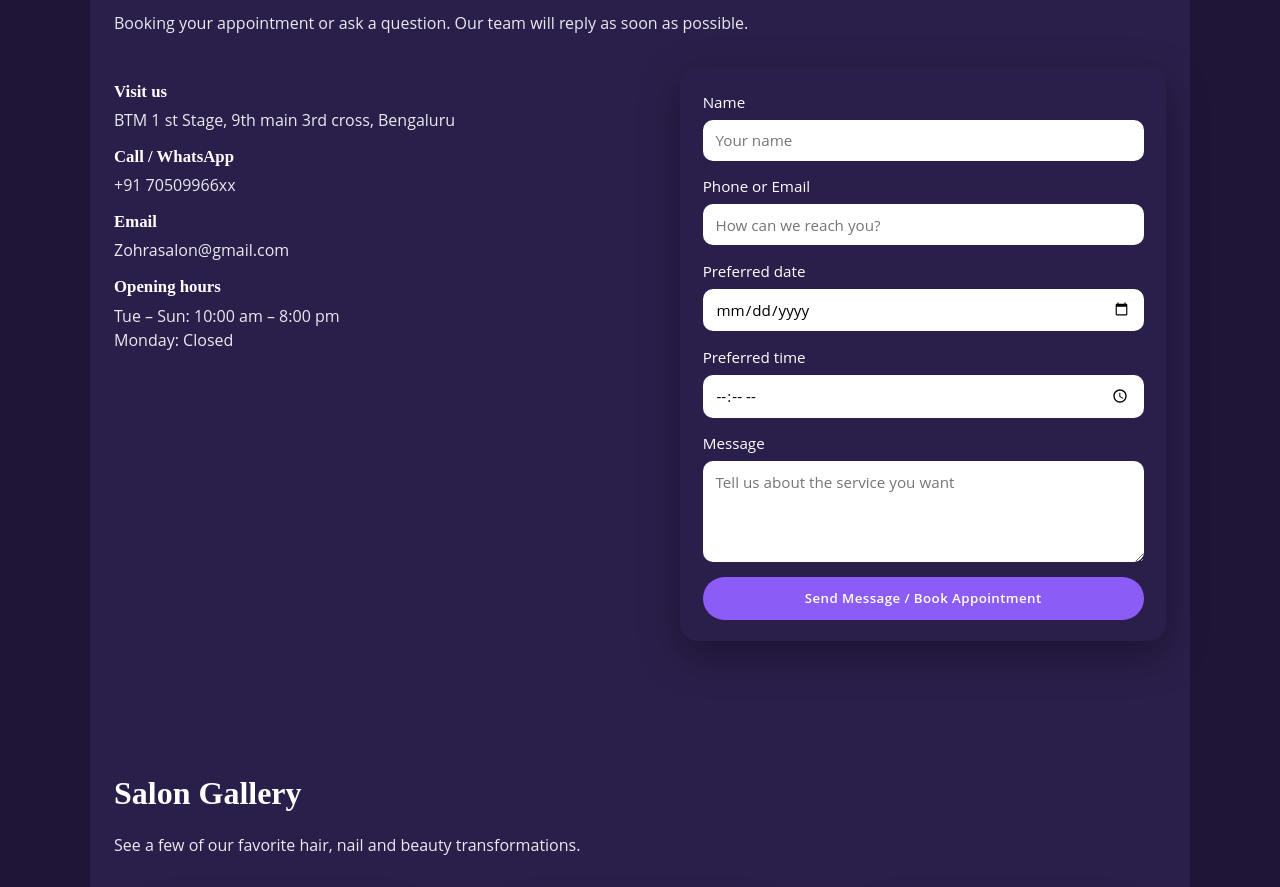
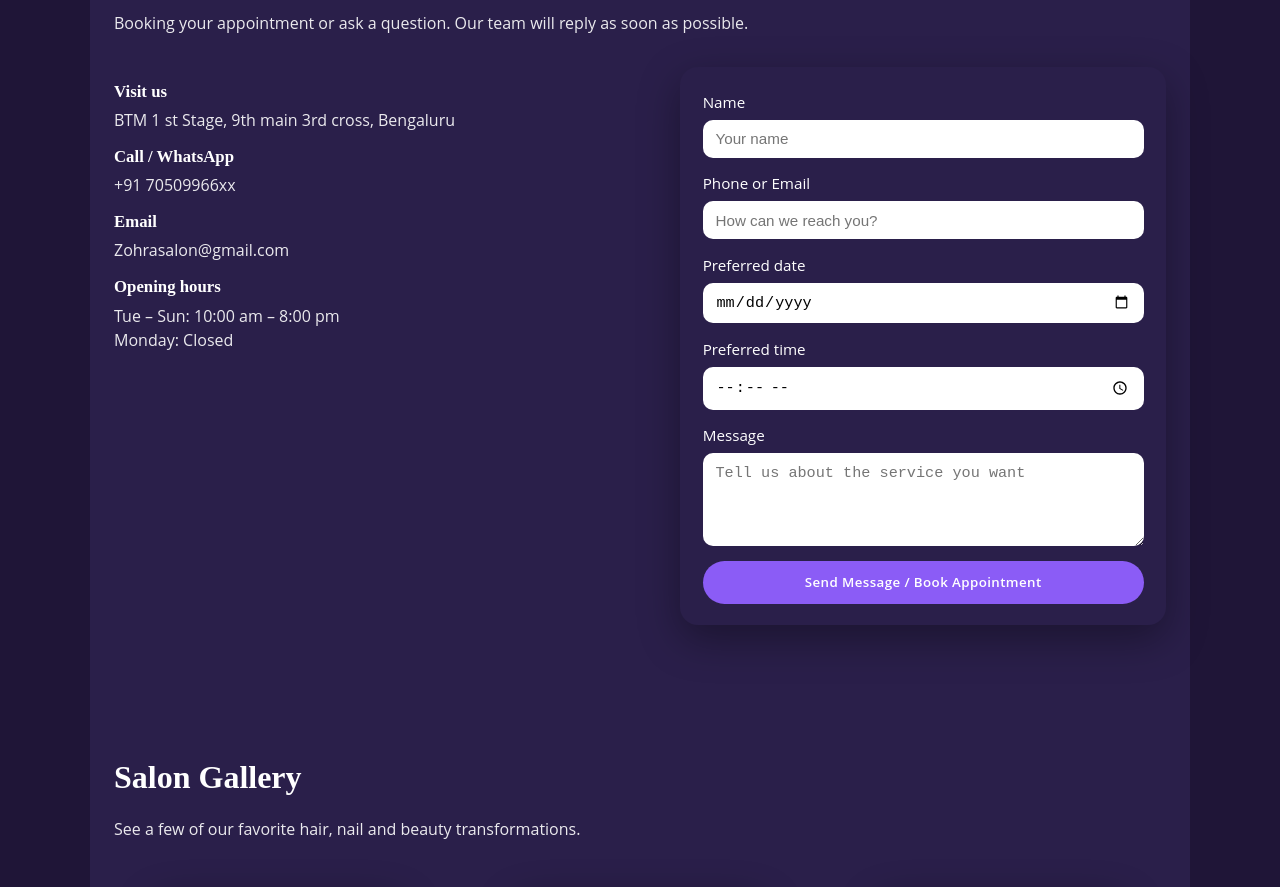
Before and after one commit to FatimaZohra1724/Zohrasalon, a React (Vite) app: page / in a window 1280 px wide. Shown: the part 2400-3287 px from the top of the page. Built offline with nearby package versions, Linux system fonts and the light colour scheme.

Commit message:
Update textarea color in contact form
Set textarea color for light theme.

```diff
--- a/src/App.css
+++ b/src/App.css
@@ -294,7 +294,8 @@ section p {
   padding: 0.65rem 0.8rem;
   border-radius: 10px;
   border: 1px solid var(--color-border-soft);      /* text uses theme color */
-  background-color: #fff;       /* fixed light background */
+  background-color: #fff;
+  color: #0e0e0f/* fixed light background */
   font-family: inherit;
   font-size: 0.95rem;
 }
```
